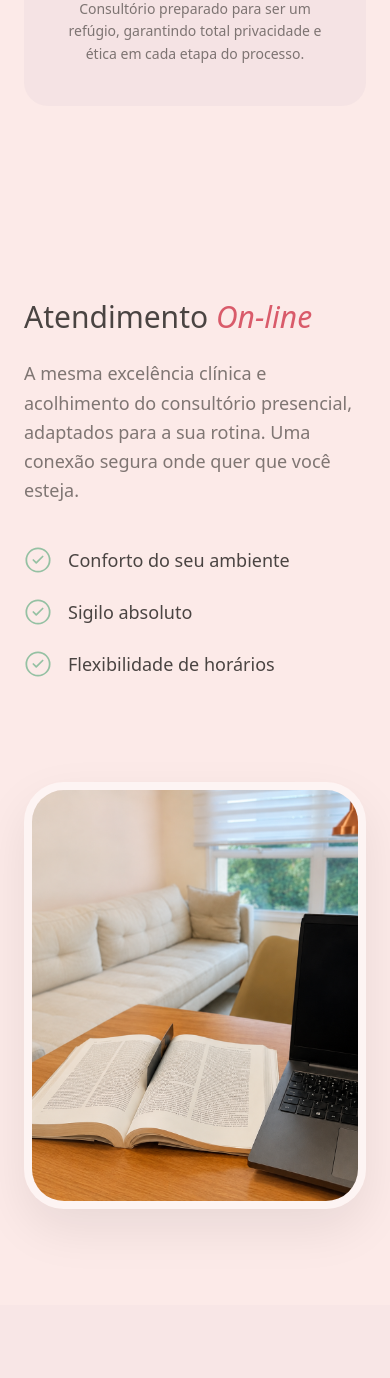
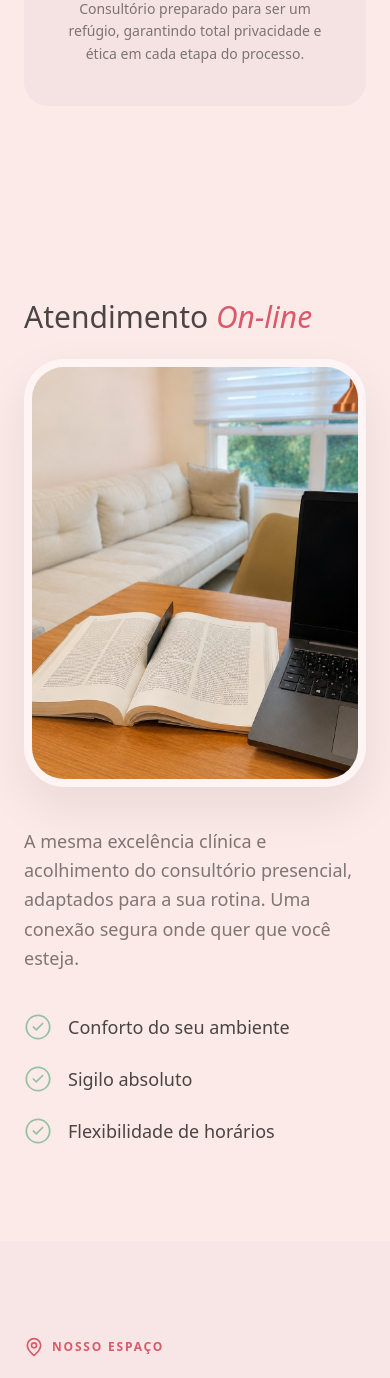
Before and after one commit to LauraNakasato/site-dra-alessandra, a Next.js app: page / in a window 390 px wide. Shown: the part 2292-3670 px from the top of the page. Built offline with nearby package versions, Linux system fonts and the light colour scheme; a web font is replaced by a local one.

Commit message:
ajuste atend online

```diff
--- a/components/OnlineTherapy.tsx
+++ b/components/OnlineTherapy.tsx
@@ -14,7 +14,7 @@ export default function OnlineTherapy() {
     return (
         <section id="online" className="py-24 bg-brand-peach">
             <div className="max-w-7xl mx-auto px-6 sm:px-10">
-                <div className="flex flex-col lg:flex-row items-center gap-16 lg:gap-24">
+                <div className="flex flex-col lg:flex-row lg:items-center gap-10 lg:gap-24">
 
                     {/* COLUNA ESQUERDA: TEXTO E CHECKLIST */}
                     <motion.div
@@ -22,11 +22,25 @@ export default function OnlineTherapy() {
                         whileInView={{ opacity: 1, x: 0 }}
                         viewport={{ once: true }}
                         transition={{ duration: 0.8 }}
-                        className="flex-1 lg:max-w-xl"
+                        className="flex-1 lg:max-w-xl flex flex-col"
                     >
-                        <h2 className="font-serif text-3xl md:text-5xl text-brand-text mb-6 leading-tight">
+                        <h2 className="font-serif text-3xl md:text-5xl text-brand-text mb-6 lg:mb-6 leading-tight">
                             Atendimento <span className="italic font-normal text-[#D95B6A]">On-line</span>
                         </h2>
+
+                        {/* IMAGEM MOBILE: Aparece apenas no celular, entre o título e o texto */}
+                        <div className="block lg:hidden w-full mb-10">
+                            <div className="relative w-full max-w-[420px] mx-auto aspect-[4/5] rounded-[2.5rem] overflow-hidden shadow-[0_20px_50px_rgba(0,0,0,0.08)] border-[8px] border-white/40 bg-white/10">
+                                <Image
+                                    src="/foto-online.png"
+                                    alt="Notebook e livro ilustrando o atendimento online"
+                                    fill
+                                    sizes="(max-width: 768px) 100vw"
+                                    className="object-cover"
+                                />
+                            </div>
+                        </div>
+
                         <p className="font-sans text-brand-text/70 text-lg leading-relaxed mb-10">
                             A mesma excelência clínica e acolhimento do consultório presencial, adaptados para a sua rotina. Uma conexão segura onde quer que você esteja.
                         </p>
@@ -56,21 +70,21 @@ export default function OnlineTherapy() {
                         </ul>
                     </motion.div>
 
-                    {/* COLUNA DIREITA: IMAGEM */}
+                    {/* COLUNA DIREITA: IMAGEM DESKTOP */}
                     <motion.div
                         initial={{ opacity: 0, x: 30 }}
                         whileInView={{ opacity: 1, x: 0 }}
                         viewport={{ once: true }}
                         transition={{ duration: 0.8 }}
-                        className="flex-1 w-full mt-10 lg:mt-0 flex justify-center"
+                        className="hidden lg:flex flex-1 w-full justify-center"
                     >
-                        {/* Container da Imagem com formato alongado no mobile, borda elegante e sombra suave */}
-                        <div className="relative w-full max-w-[420px] lg:max-w-none aspect-[4/5] lg:aspect-[4/3] rounded-[2.5rem] overflow-hidden shadow-[0_20px_50px_rgba(0,0,0,0.08)] border-[8px] border-white/40 bg-white/10">
+                        {/* Container da Imagem para computador */}
+                        <div className="relative w-full aspect-[4/3] rounded-[2.5rem] overflow-hidden shadow-[0_20px_50px_rgba(0,0,0,0.08)] border-[8px] border-white/40 bg-white/10">
                             <Image
                                 src="/foto-online.png"
                                 alt="Notebook e livro ilustrando o atendimento online"
                                 fill
-                                sizes="(max-width: 768px) 100vw, 50vw"
+                                sizes="(min-width: 1024px) 50vw"
                                 className="object-cover hover:scale-105 transition-transform duration-700"
                             />
                         </div>
```
